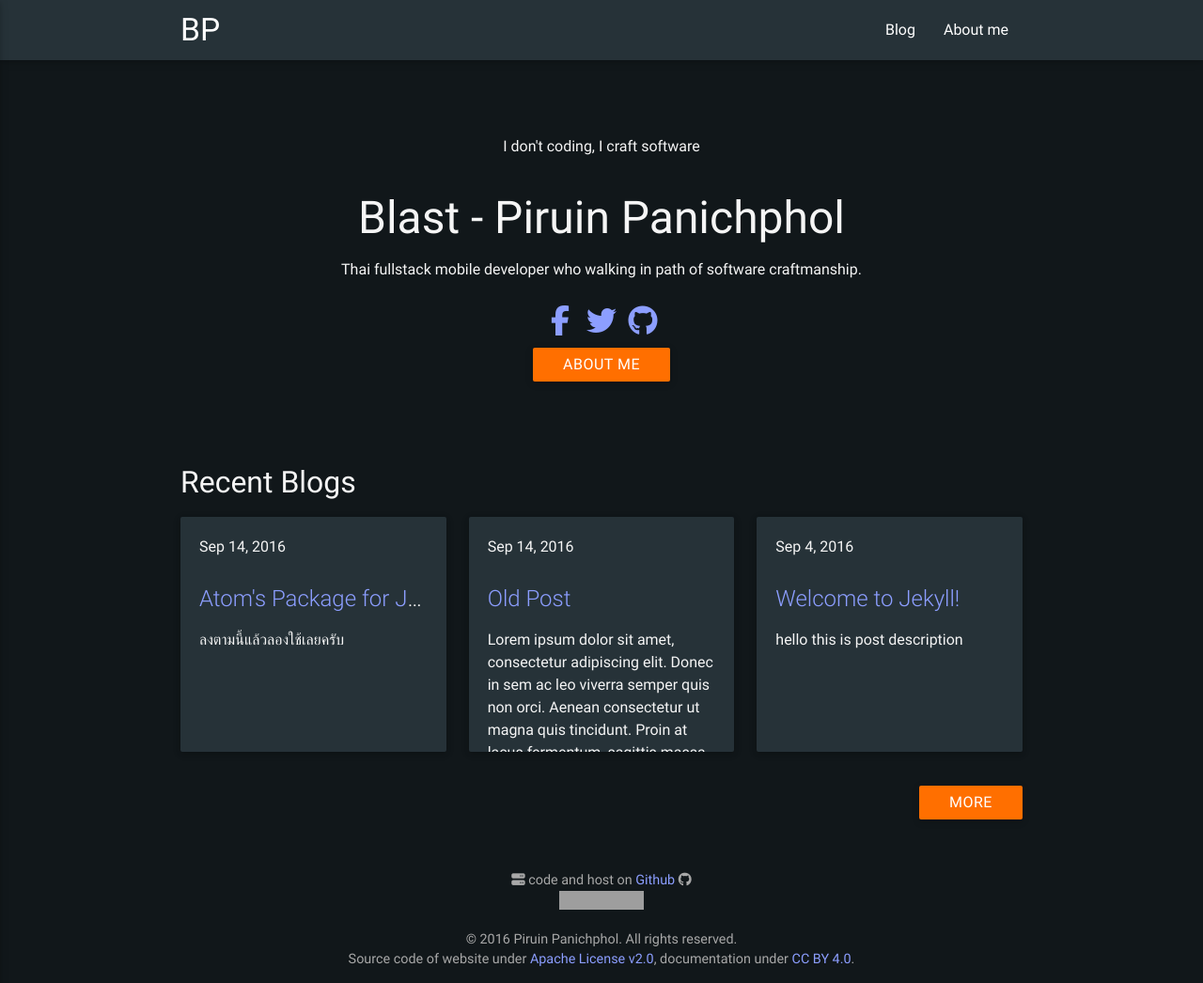
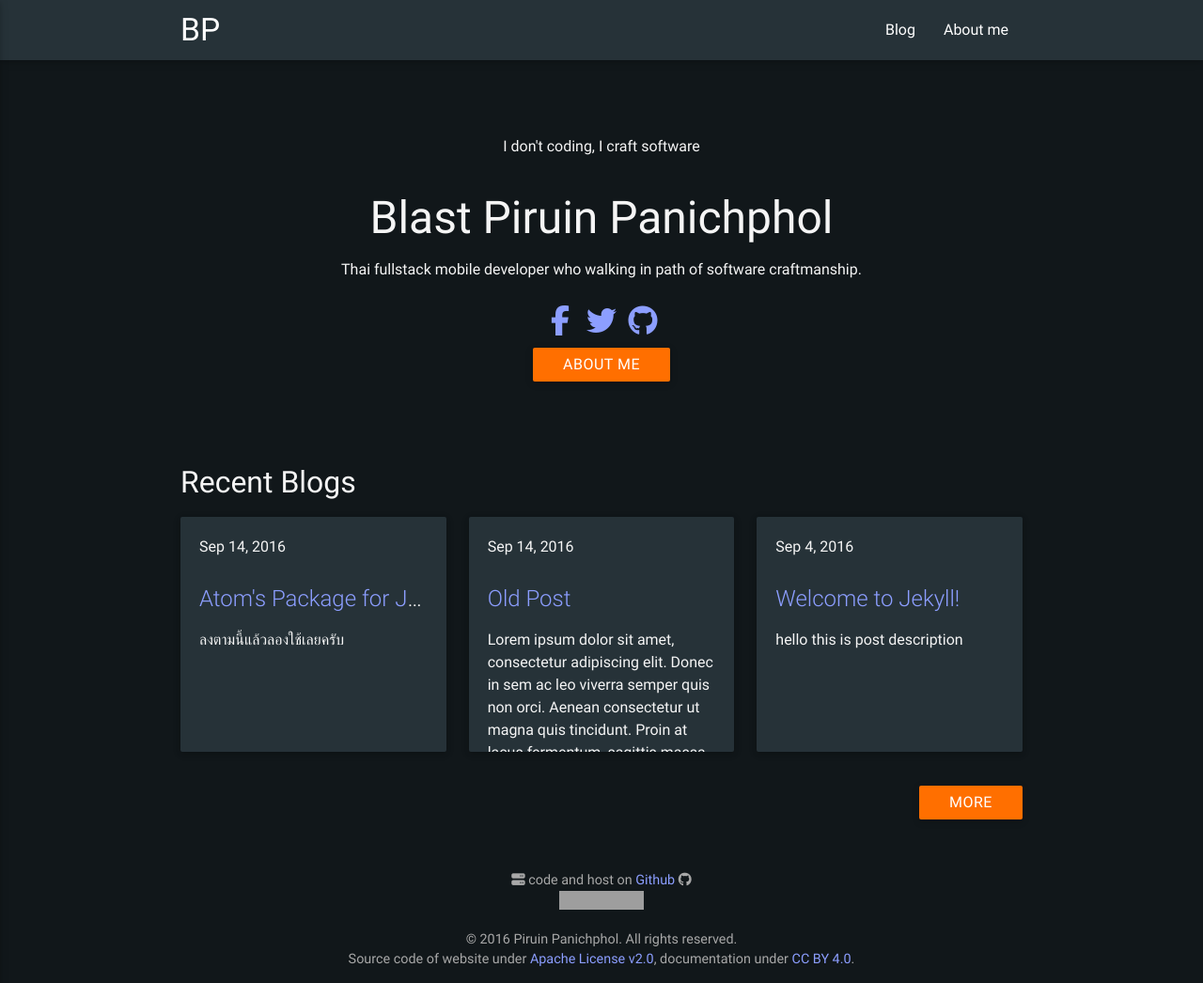
Before and after one commit to piruin/piruin.github.io, a Jekyll site: the page built from index.html, in a window 1280 px wide and 1046 px high. Shown: the whole window at 94% size. Built offline with Jekyll 4.4.1, drawn with Linux system fonts in a browser that asks for light colours; nearby versions of some CDN libraries; grey boxes are pictures that could not be loaded.

```diff
--- a/_config.yml
+++ b/_config.yml
@@ -8,7 +8,7 @@ exclude:
   - Gemfile*
   - vnu.jar
 
-author: Blast - Piruin Panichphol
+author: Blast Piruin Panichphol
 twitter:
   username: Piruin
 social:
```
